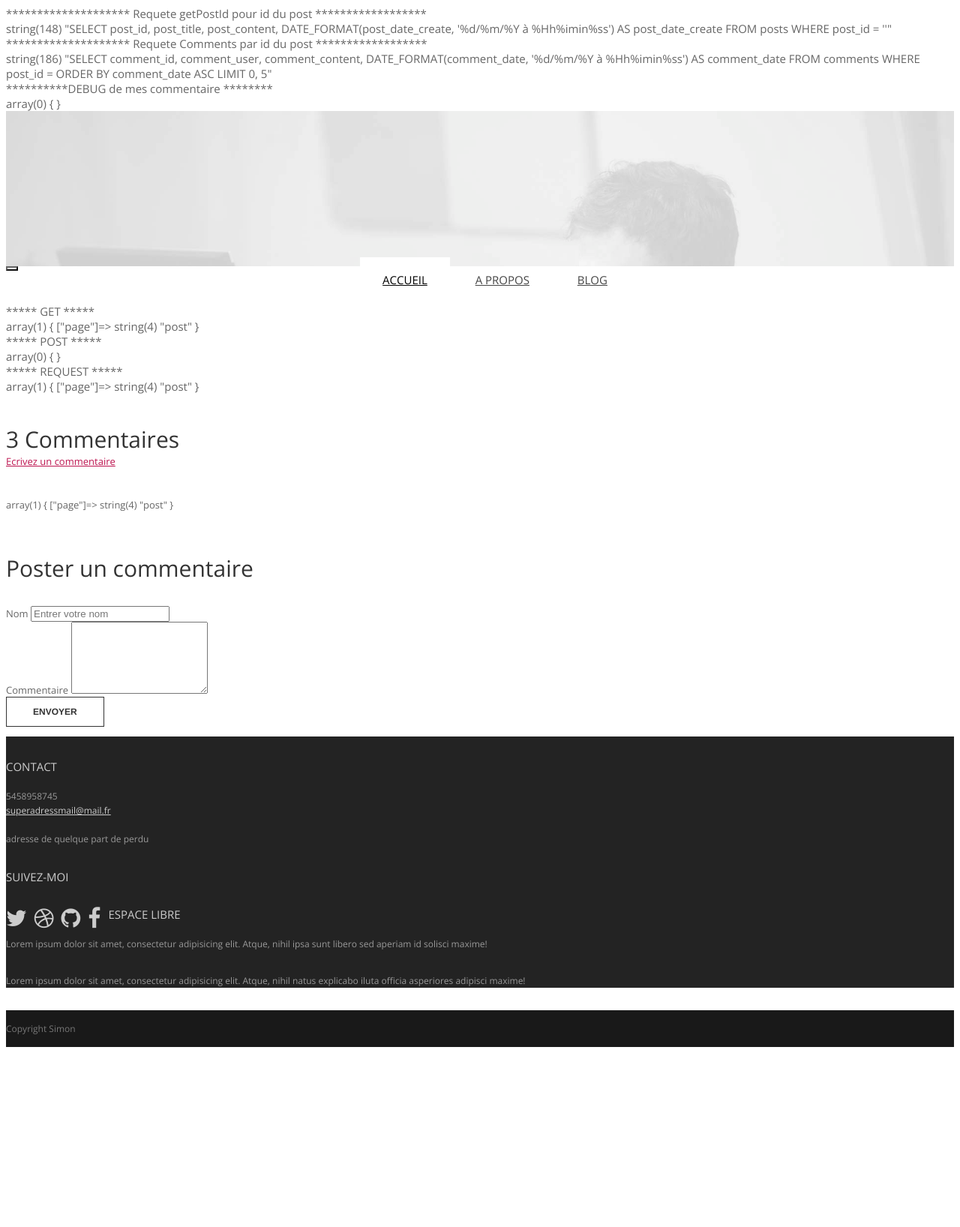
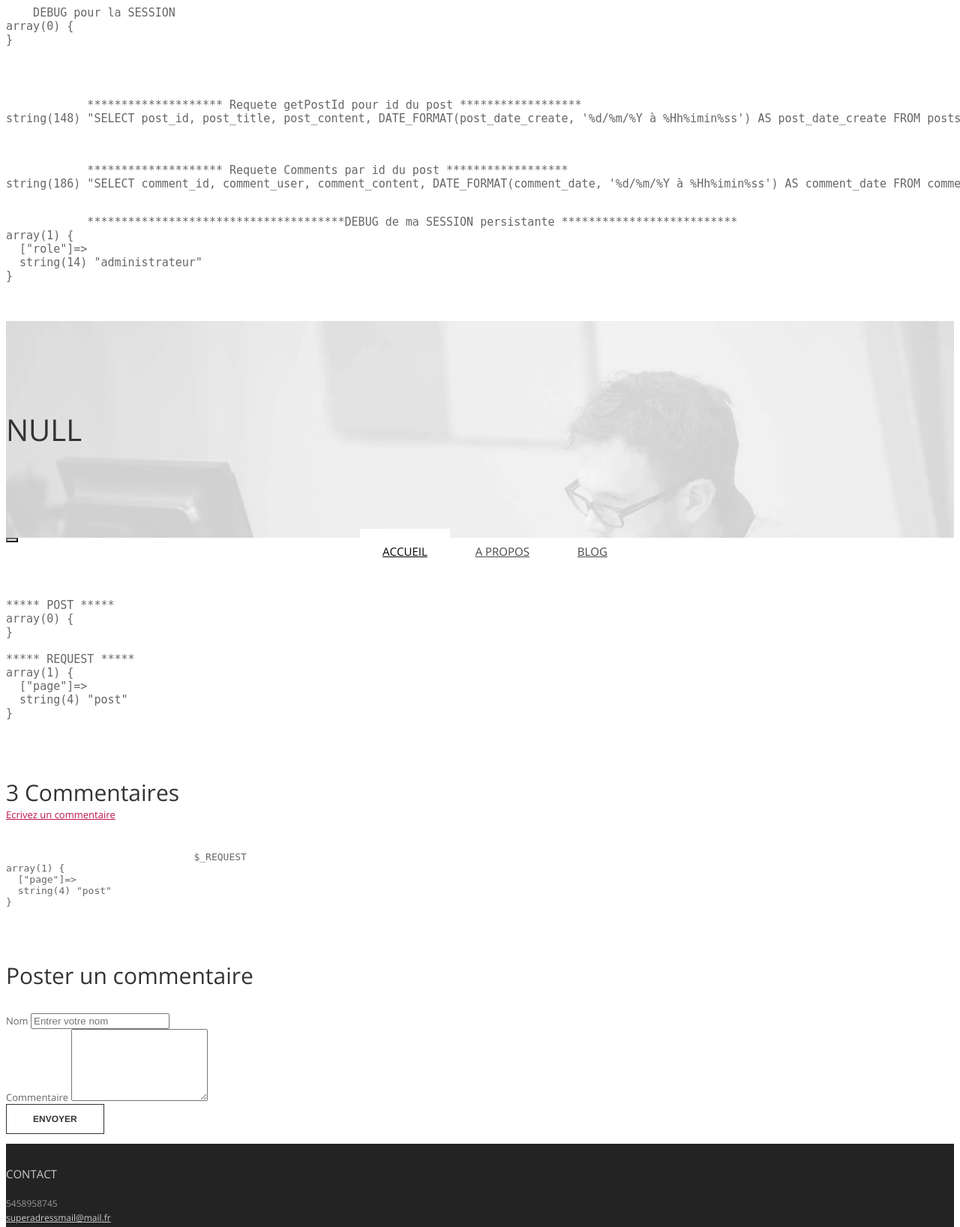
Before and after one commit to Simon-git26/MVC_PHP_BLOG_VFINAL, a PHP site: page /MVC_PHP_BLOG_VFINAL/index.php?page=post in a window 1280 px wide; the page is wider, and only the part inside the window is pictured. Shown: the top 1636 px of that part at 75% size. Before the commit the page ends 1396 px from the top of that part, so only its background shows below. Run offline with PHP 8.4, Linux system fonts and the light colour scheme; data that the repository does not hold is empty; some libraries are stand-ins or nearby versions; some web fonts are replaced.

Commit message:
Revus variables

```diff
--- a/App/Controller/Controller.php
+++ b/App/Controller/Controller.php
@@ -9,6 +9,13 @@
     // J'extrait les données de $data
     // Je ferme la mémoire tampon  ob_get_clean();
     // Je require ma view
+    protected function isConnected() {
+
+    }
+
+
+
+
     protected function render($data, $view) {
         if (isset($data)) {
             ob_start();
--- a/App/Controller/HeaderController.php
+++ b/App/Controller/HeaderController.php
@@ -15,12 +15,12 @@
 
         // Recuperer mon user connecté
         $this->_header = new ModelHeader;
-        $usernames = $this->_header->getUser();
+        $user = $this->_header->getUser();
 
 
         // Création de tableau de données
         $arrayVariableHeader = [
-            'usernames' => $usernames,
+            'user' => $user,
         ];
 
         $this->render($arrayVariableHeader, 'header');
--- a/App/Controller/HomeController.php
+++ b/App/Controller/HomeController.php
@@ -22,12 +22,13 @@
 
         // Recuperer mon user connecté
         $this->_getUser = new ModelHome;
-        $usernames = $this->_getUser->getUser();
+        $user = $this->_getUser->getUser();
+
 
         // Création de tableau de données
         $arrayVariableHome = [
             'posts' => $posts,
-            'usernames' => $usernames,
+            'user' => $user,
         ];
 
         $this->render($arrayVariableHome, 'home');
--- a/App/Model/Model.php
+++ b/App/Model/Model.php
@@ -36,13 +36,18 @@
     public function getPostId($get_by_id_post) {
 
         $this->bddConnect();
+        ?>
 
+        <pre>
+            <?php
             echo '******************** Requete getPostId pour id du post ******************';
             echo '</br>';
             var_dump("SELECT post_id, post_title, post_content, DATE_FORMAT(post_date_create, '%d/%m/%Y à %Hh%imin%ss') AS post_date_create FROM posts WHERE post_id = '".$get_by_id_post."'");
             echo '</br>';
+            ?>
+        </pre>
 
-
+        <?php
         $request = self::$_database->query(
             "SELECT post_id, post_title, post_content, DATE_FORMAT(post_date_create, '%d/%m/%Y à %Hh%imin%ss') AS post_date_create FROM posts WHERE post_id = '".$get_by_id_post."'"
         );
@@ -71,12 +76,20 @@
             $request = self::$_database->query(
                 "SELECT * FROM `users` WHERE username='$username' and password='".hash('sha256', $password)."'"
             );
-            $usernames = $request->fetchAll();
-            return $usernames;
+
+            $user = $request->fetchAll();
+            return $user[0];
         } else {
+            ?>
+
+            <pre>
+                <?php
                 echo 'ne récupère pas le user connecté !!!!';
+                ?>
+            </pre>
+
+            <?php
         }
-
     }
 
 
@@ -99,12 +112,20 @@
             );
 
 
+            ?>
+
+            <pre>
+                <?php
                 echo "****************DEBUG*****************";
                 echo '</br>';
                 echo 'affichage request';
                 echo '</br>';
                 var_dump($_REQUEST);
                 echo '</br>';
+                ?>
+            </pre>
+
+            <?php
         }
     }
 
@@ -120,23 +141,21 @@
     // Récupérer tous mes comments
     public function getComments($get_comments) {
         $this->bddConnect();
+        ?>
 
+        <pre>
+            <?php
             echo '******************** Requete Comments par id du post ******************';
             echo '</br>';
             var_dump("SELECT comment_id, comment_user, comment_content, DATE_FORMAT(comment_date, '%d/%m/%Y à %Hh%imin%ss') AS comment_date FROM comments WHERE post_id = $get_comments ORDER BY comment_date ASC LIMIT 0, 5");
+            ?>
+        </pre>
 
+        <?php
         $request = self::$_database->query(
             "SELECT comment_id, comment_user, comment_content, DATE_FORMAT(comment_date, '%d/%m/%Y à %Hh%imin%ss') AS comment_date FROM comments WHERE post_id = $get_comments ORDER BY comment_date ASC LIMIT 0, 5"
         );
         $comments = $request->fetchAll();
-
-
-        echo '</br>';
-        echo "**********DEBUG de mes commentaire ********";
-        echo '</br>';
-        var_dump($comments);
-        echo '</br>';
-
         return $comments;
     }
 
@@ -151,7 +170,10 @@
             $comment_user = stripslashes($_REQUEST['comment_user']);
             // récupérer le contenu du commentaire et supprimer les antislashes
             $comment_content = stripslashes($_REQUEST['comment_content']);
+            ?>
 
+            <pre>
+                <?php
                     echo '</br>';
                     echo 'var_dump du POST COMMENT';
                     echo '</br>';
@@ -160,20 +182,30 @@
                     echo '</br>';
                     echo '</br>';
                     echo '</br>';
+                ?>
+            </pre>
 
-
+            <?php
             //requéte SQL + mot de passe crypté
             $query = self::$_database->query(
                 "INSERT into `comments` (post_id, comment_user, comment_content) VALUES ($get_post_id, '$comment_user', '$comment_content')"
             );
 
 
+            ?>
+
+            <pre>
+                <?php
                     echo "****************DEBUG*****************";
                     echo '</br>';
                     echo 'affichage request poster commentaire Model';
                     echo '</br>';
                     var_dump($_REQUEST);
                     echo '</br>';
+                ?>
+            </pre>
+
+            <?php
         }
     }
 }
--- a/App/Views/header.php
+++ b/App/Views/header.php
@@ -4,17 +4,24 @@
 
 			<!-- Infos User Connecté -->
 			<?php
-			foreach ($usernames as $username) {
+
+
+			var_dump($user);
+			echo '</br>';
+
+
+			if (!is_null($user) || isset($user)) {
 			?>
-			<img class="img-circle" src="App/public/assets/images/guy.jpg" alt="">
-			<span class="title"><?= $username['username'];?></span>
-			<span class="tagline">Developpeur Web<br>
-				<a href=""><?= $username['email'];?></a>
-			</span>
+				<img class="img-circle" src="App/public/assets/images/guy.jpg" alt="">
+				<span class="title"><?= $user['username'];?></span>
+				<span class="tagline">Developpeur Web<br>
+					<a href=""><?= $user['email'];?></a>
+				</span>
 			<?php
 			}
+
+
 			?>
-
 		</h1>
 	</div>
 
--- a/App/Views/home.php
+++ b/App/Views/home.php
@@ -53,7 +53,7 @@
                         <?php
                         foreach ($posts as $post) {
                         ?>
-                            <div class="col-sm-6 col-md-3" style="display: flex;flex-direction: column;align-items: center;">
+                            <div class="col-sm-6 col-md-3" style="display: flex;flex-direction: column;align-items: center;margin-bottom: 45px;">
                                 <!--  Infos de mon post  -->
                                 <h3 class="text-center"><?= $post['post_title']; ?></h3>
                                 <p><?= $post['post_content']; ?></p>
--- a/App/Views/login.php
+++ b/App/Views/login.php
@@ -5,9 +5,7 @@
         <link rel="stylesheet" href="../MVC_PHP_BLOG_VFINAL/App/public/style.css" />
     </head>
 
-    <?php
-    var_dump($_REQUEST);
-    ?>
+
     <body>
         <form class="box" action="?page=home" method="post" name="login">
             <h1 class="box-title">Connexion</h1>
--- a/App/Views/post.php
+++ b/App/Views/post.php
@@ -1,3 +1,7 @@
+<?php
+session_start();
+?>
+
 <!DOCTYPE html>
 <html lang="en">
     <head>
@@ -19,18 +23,24 @@
 
 
     <body class="home">
+        <pre>
+            <?php
+            echo "**************************************DEBUG de ma SESSION persistante **************************";
+            echo '</br>';
+            var_dump($_SESSION);
+            echo '</br>';
+            ?>
+        </pre>
+
 
         <?php
         //Inclure mon header
         require_once('header.php');
         ?>
 
-
+        <pre>
             <?php
                 echo '</br>';
-        echo '***** GET *****';
-        echo '</br>';
-        var_dump($_GET);
                 echo '</br>';
                 echo '***** POST *****';
                 echo '</br>';
@@ -41,6 +51,9 @@
                 var_dump($_REQUEST);
                 echo '</br>';
             ?>
+        </pre>
+
+
         <main id="main">
             <div class="container">
                 <div class="row topspace">
@@ -130,9 +143,14 @@
                              -->
 
 
+                            <pre>
                                 <?php
+                                echo '$_REQUEST';
+                                echo '</br>';
                                 var_dump($_REQUEST);
                                 ?>
+                            </pre>
+
 
                             <!-- ************************ Formulaire pour poster un commentaire ******************** -->
                             <div id="respond">
--- a/index.php
+++ b/index.php
@@ -1,4 +1,21 @@
 <?php
+session_start();
+?>
+
+<pre>
+    <?php
+        echo 'DEBUG pour la SESSION';
+        echo '</br>';
+        var_dump($_SESSION);
+        echo '</br>';
+        echo '</br>';
+        $_SESSION['role'] = 'administrateur';
+        echo '</br>';
+    ?>
+</pre>
+<?php
+
+
 
 // PB sur session qui ne se garde pas ouverte
 // Attention quand je post commentaire, rajout system verif admin +++ verif si user qui post comment existe en base ET est celui qui est connecté
@@ -25,9 +42,6 @@
 // et ensuite faire un git push
 
 
-
-// Initialiser la session
-session_start();
 
 // Vérifiez si l'utilisateur est connecté, sinon redirigez-le vers la page de connexion
 /*
```
Lines whose indentation alone changed are shown as unchanged.
